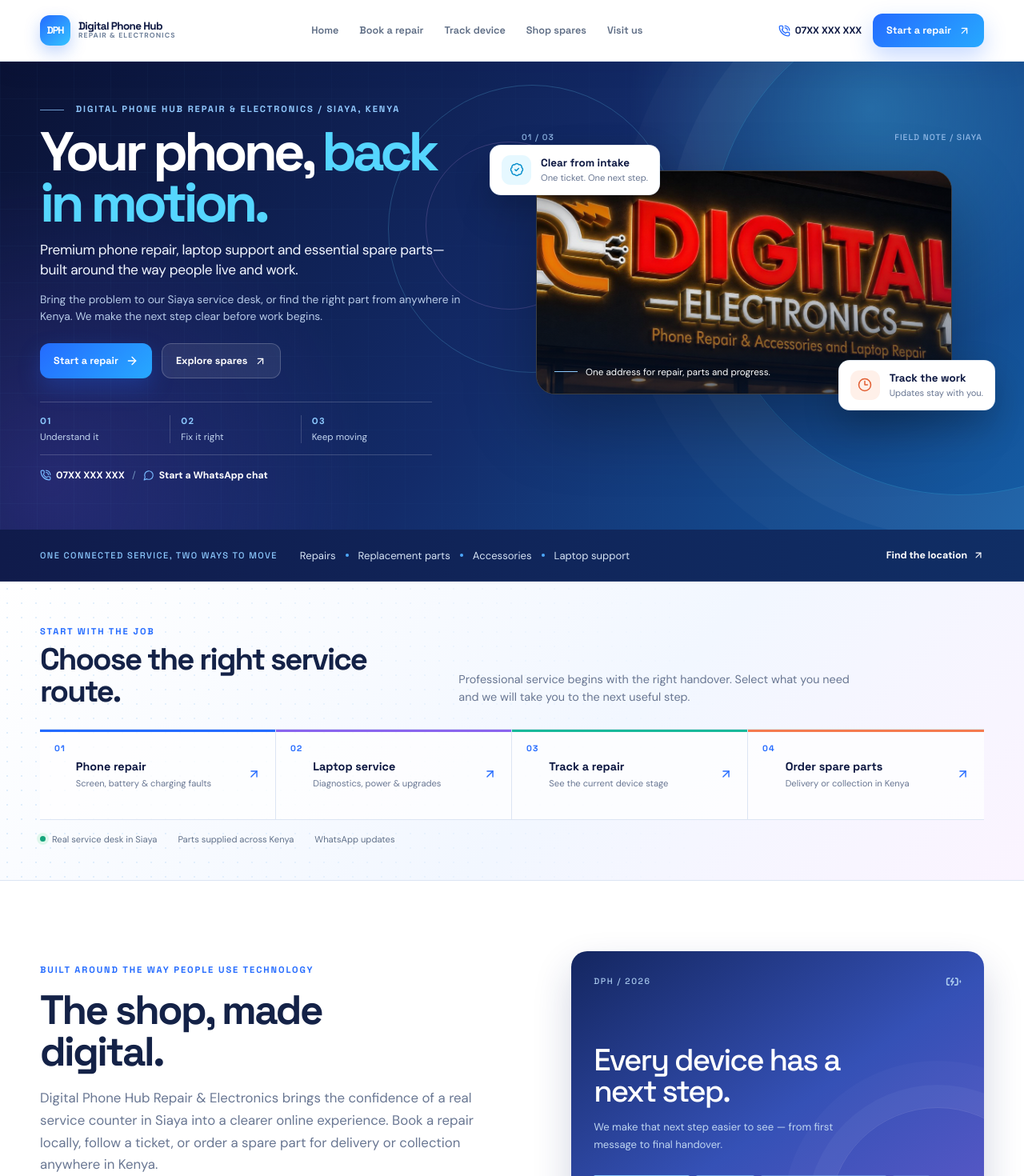
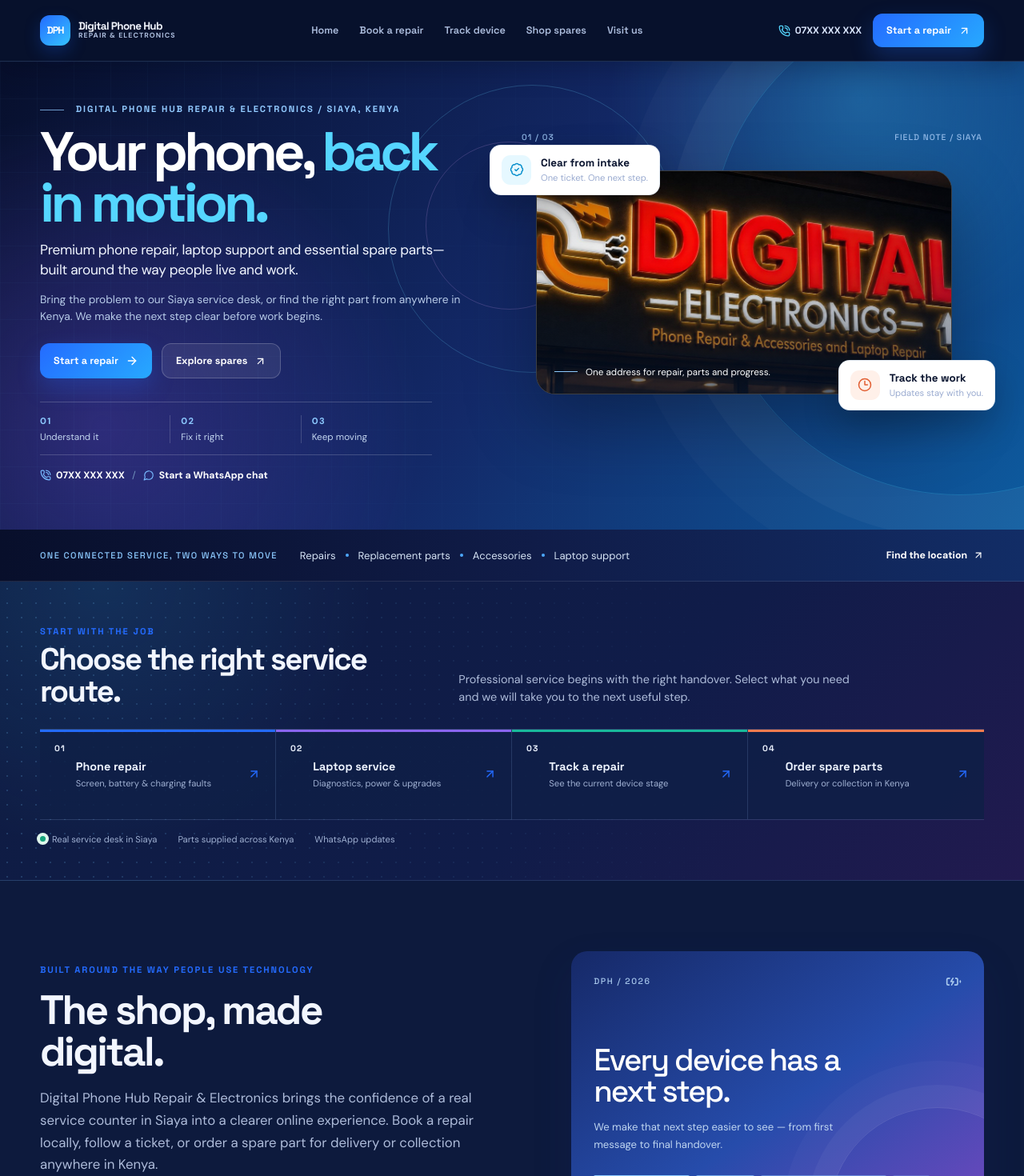
Before and after one commit to Hacker254Mwalo/digishop1, a Next.js app: page / in a window 1280 px wide. Shown: the top 1470 px of the page at 80% size. Built offline with nearby package versions, Linux system fonts and the light colour scheme; no server answers.

Commit message:
Replace white surfaces with dark premium theme

```diff
--- a/app/globals.css
+++ b/app/globals.css
@@ -607,3 +607,72 @@
   .hero-premium::before { background-size: 32px 32px; }
   .service-console-item { background: rgba(255,255,255,.88); }
 }
+
+/* Dark premium surface system: no white page fields; color, depth and contrast carry the experience. */
+:root { --surface: #0a1535; --surface-2: #0d1b42; --ink: #edf3ff; --muted: #9aabd0; --line: rgba(143,174,224,.2); --sky: #142958; --navy: #08122d; --navy-2: #173c83; }
+body { background: #08122d; color: #edf3ff; }
+h1, h2, h3, h4 { color: #f2f6ff; }
+p { color: #aebcda; }
+.site-header { background: rgba(8,18,45,.93); border-bottom-color: rgba(135,176,239,.18); box-shadow: 0 10px 32px rgba(1,7,23,.26); }
+.brand-copy strong { color: #f4f7ff; }
+.brand-copy span, .nav-link { color: #aebfdf; }
+.nav-link:hover, .nav-link.active { color: #60d9ff; }
+.header-phone { color: #dce8ff; }
+.header-phone svg { color: #55d6ff; }
+.hero-premium { background: radial-gradient(circle at 84% 8%, rgba(59,207,255,.27), transparent 26%), radial-gradient(circle at 10% 78%, rgba(129,85,244,.28), transparent 32%), linear-gradient(125deg, #070f2c 0%, #132968 52%, #0d5b9f 100%); }
+.signal-band { background: linear-gradient(90deg, #080f2b 0%, #101c48 52%, #122d66 100%); }
+.service-console, .intro-section, .service-section, .split-section, .gallery-section, .faq-section { background: #0d1a3d; color: #edf3ff; }
+.service-console { background: radial-gradient(circle at 10% 0%, rgba(57,190,255,.12), transparent 28%), linear-gradient(135deg, #0e1c42 0%, #101c49 58%, #211a4f 100%); border-bottom-color: rgba(145,182,235,.16); }
+.service-console::before { opacity: .2; background-image: radial-gradient(#6ebcf2 .9px, transparent .9px); }
+.service-console-heading p, .intro-heading p, .section-heading p, .service-card p, .standard-row span, .gallery-content p, .faq-item p { color: #aebcda; }
+.service-console-item { background: rgba(15,31,71,.84); border-color: rgba(145,182,235,.18); }
+.service-console-item:hover { background: #172c61; box-shadow: 0 15px 32px rgba(1,7,23,.25); }
+.service-console-item strong, .service-console-item small, .service-console-number { color: #edf3ff; }
+.service-console-item small { color: #9fb0d2; }
+.service-console-foot { color: #9fb0d2; }
+.intro-panel { background: linear-gradient(145deg, #162968 0%, #264cab 55%, #7048be 100%); }
+.service-card { background: #122249 !important; border-color: rgba(145,182,235,.2); box-shadow: 0 15px 34px rgba(1,7,23,.22); }
+.service-card:nth-child(1) { background: linear-gradient(160deg, #122758 55%, #123b72 100%) !important; }
+.service-card:nth-child(2) { background: linear-gradient(160deg, #172650 55%, #34256a 100%) !important; }
+.service-card:nth-child(3) { background: linear-gradient(160deg, #2a224f 55%, #5d2f54 100%) !important; }
+.service-card h3, .service-card .service-index { color: #f2f6ff; }
+.service-standard-panel, .process-panel { background: linear-gradient(145deg, #142650, #1b2451); border-color: rgba(145,182,235,.2); }
+.standard-panel-header { border-bottom-color: rgba(145,182,235,.2); }
+.standard-panel-header h3, .standard-row strong { color: #edf3ff; }
+.standard-row { border-bottom-color: rgba(145,182,235,.16); }
+.check-list li { color: #b9c6e0; }
+.gallery-section { background: #0b1738; }
+.gallery-card { background: #142653; }
+.faq-section { border-top-color: rgba(145,182,235,.18); }
+.faq-list, .faq-item { border-color: rgba(145,182,235,.2); }
+.faq-item summary { color: #edf3ff; }
+.cta-band { background: linear-gradient(120deg, #0c1740 0%, #202f78 54%, #563a8d 100%); }
+.cta-copy p { color: #b8c7e4; }
+.button-ghost { color: #d8e5ff; border-color: rgba(145,182,235,.28); background: rgba(16,36,78,.55); }
+.button-ghost:hover { background: #203b78; border-color: #65cfff; }
+.button-secondary { background: #173969; color: #8cdbff; }
+.button-secondary:hover { background: #24528f; }
+.text-link, .service-link { color: #63d5ff; }
+.form-card, .side-card, .contact-card, .tracker-search, .tracker-result, .cart-drawer, .order-list, .product-card { background: #101f46 !important; border-color: rgba(145,182,235,.2) !important; color: #edf3ff; box-shadow: 0 16px 36px rgba(1,7,23,.2); }
+.form-card-header p, .form-note, .side-card p, .contact-card p, .tracker-result p, .product-card p { color: #aebcda; }
+.field label, .field small { color: #b9c7e2; }
+.field input, .field select, .field textarea { background: #0b1839 !important; color: #edf3ff !important; border-color: rgba(145,182,235,.28) !important; }
+.field input::placeholder, .field textarea::placeholder { color: #7185ad; }
+.field input:focus, .field select:focus, .field textarea:focus { background: #102350 !important; border-color: #45caff !important; box-shadow: 0 0 0 4px rgba(53,196,255,.13); }
+.form-error { color: #ffb1a4; background: rgba(186,62,67,.2); }
+.success-card { background: rgba(18,122,103,.22); border-color: rgba(74,224,187,.25); color: #e4fff8; }
+.tracker-badge { background: #183a72; color: #79d7ff; }
+.step-dot { background: #132754; border-color: #38578e; color: #8296bd; }
+.category-tab { background: #13254d; border-color: rgba(145,182,235,.24); color: #b4c4e0; }
+.category-tab.active, .category-tab:hover { background: #246bff; color: #eff7ff; border-color: #4bbfff; }
+.product-visual { border-bottom: 1px solid rgba(145,182,235,.14); }
+.cart-drawer-header, .cart-drawer-footer { border-color: rgba(145,182,235,.2) !important; }
+.quantity-control button { background: #162a56; color: #dbe8ff; border-color: rgba(145,182,235,.28); }
+.site-footer { background: #050b20; color: #dce8ff; border-top: 1px solid rgba(145,182,235,.18); }
+.footer-copy, .footer-links a, .footer-meta { color: #93a9d0; }
+.footer-links a:hover { color: #63d5ff; }
+@media (max-width: 700px) {
+  .site-header { background: rgba(7,15,39,.97); }
+  .service-console-item { background: #12234b; }
+  .form-card, .side-card, .contact-card, .tracker-search, .tracker-result, .product-card { box-shadow: 0 11px 25px rgba(1,7,23,.18); }
+}
```
